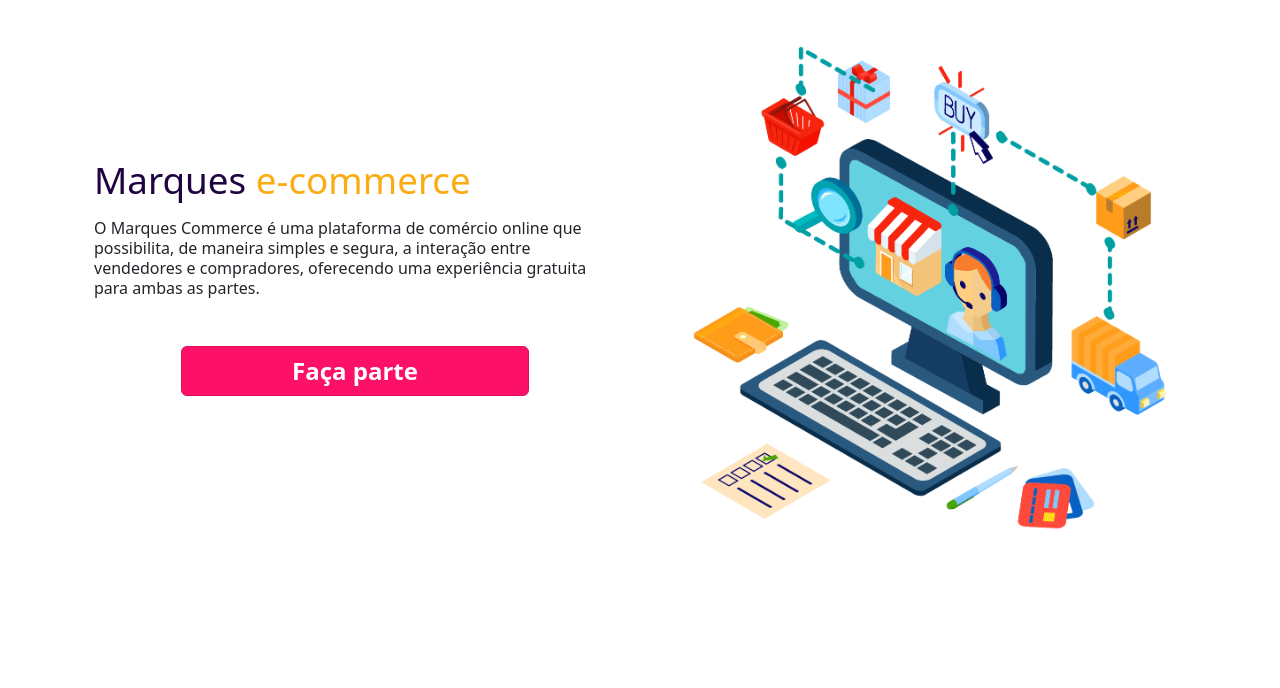
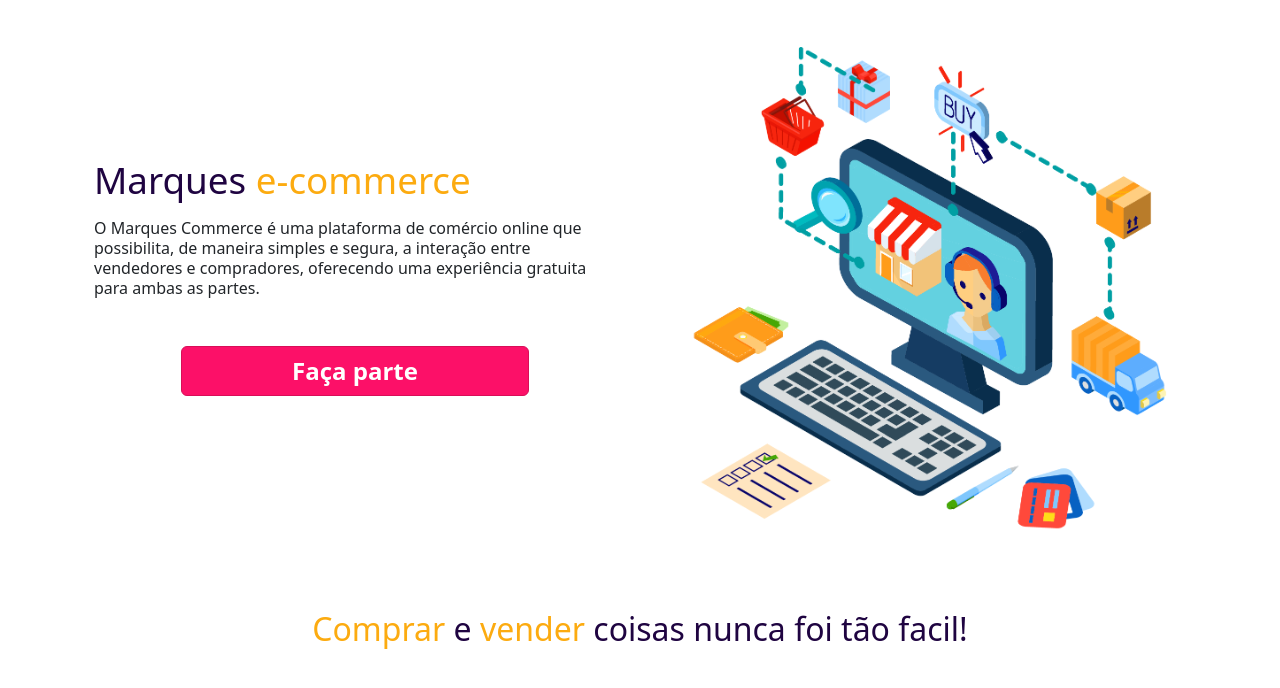
Before and after one commit to JoaoVMarques/marques-ecommerce, a React (Vite) app: page / in a window 1280 px wide. Shown: the top 688 px of the page. Built offline with nearby package versions, Linux system fonts and the light colour scheme.

Commit message:
Criando intro do site

```diff
--- a/src/pages/infoPage/components/About.tsx
+++ b/src/pages/infoPage/components/About.tsx
@@ -7,13 +7,13 @@ import logo from '../../../imgs/ecommerce.png';
 
 function About() {
   return (
-    <Container>
+    <Container className='mb-5'>
       <Row lg="2">
         <Col sm={12} md={7} className='d-flex align-items-center'>
           <Container>
             <Row>
-              <h1 className="titleColor title-screen justify-content-center mb-3">Marques
-                <span className="titleOrange"> e-commerce</span></h1>
+              <h1 className="title-purple title-screen justify-content-center mb-3">Marques
+                <span className="title-orange"> e-commerce</span></h1>
             </Row>
             <Row>
               <p className='fs-6 lh-sm mb-4 mb-md-5'>{slogan}</p>
--- /dev/null
+++ b/src/pages/infoPage/components/Intro.tsx
@@ -0,0 +1,13 @@
+function Intro() {
+  return (
+    <>
+      <h2 className='text-center intro-text titlePurple'>
+        <span className="title-orange">Comprar </span>
+        e
+        <span className="title-orange"> vender </span>
+        coisas nunca foi tão facil!</h2>
+    </>
+  );
+}
+
+export default Intro;
--- a/src/pages/infoPage/index.tsx
+++ b/src/pages/infoPage/index.tsx
@@ -1,9 +1,11 @@
 import About from './components/About';
+import Intro from './components/Intro';
 
 function InfoPage() {
   return (
     <>
       <About />
+      <Intro />
     </>
   );
 }
--- a/src/style.css
+++ b/src/style.css
@@ -2,16 +2,20 @@
   margin: 16px
 }
 
-.titleOrange {
+.title-orange {
   color: #fcab10;
 }
 
-.titleColor {
+.title-purple {
   color: #1f0441
 }
 
 .title-screen {
   font-size: calc(100% + 1vw + 1vh);
+}
+
+.intro-text {
+  color: #1f0441
 }
 
 .pink-button {
```
